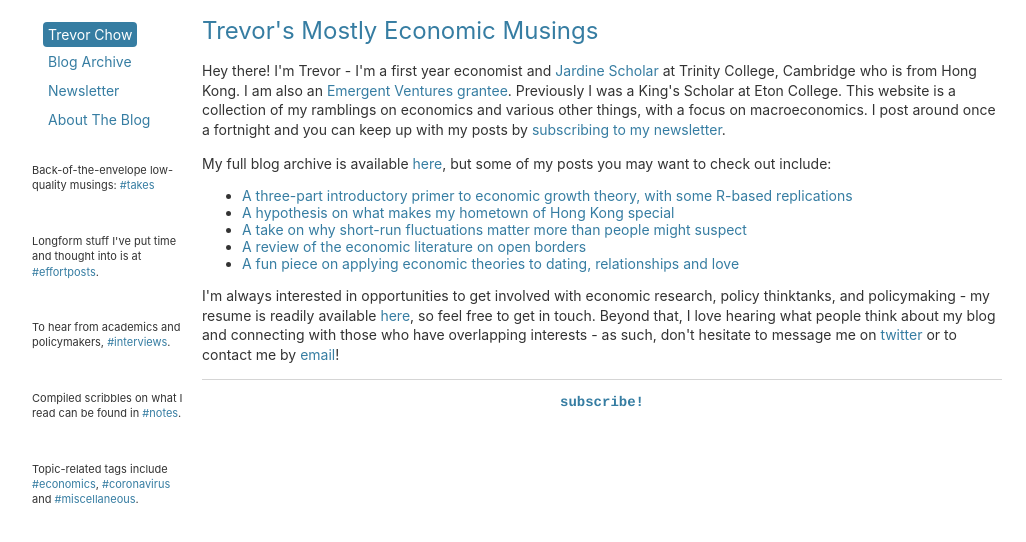
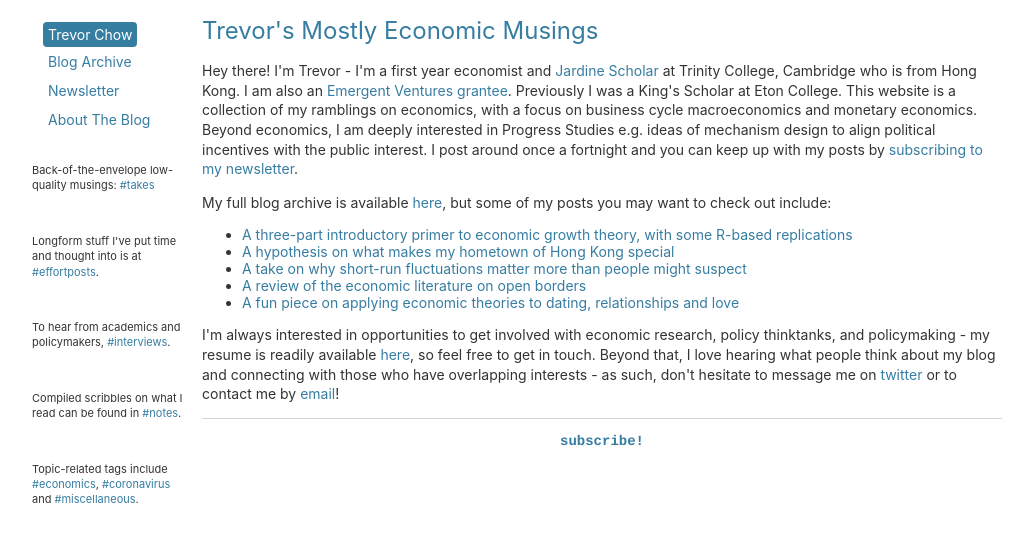
Before and after one commit to tmychow/tmychow.github.io, a Jekyll site: the page built from index.html, in a window 1280 px wide. Shown: the top 542 px of the page, without its empty margins (28-1054 px from the left). Built offline with Jekyll 4.4.1, drawn with Linux system fonts in a browser that asks for light colours.

Commit message:
Update index.html

```diff
--- a/index.html
+++ b/index.html
@@ -3,7 +3,7 @@
 title: Trevor's Mostly Economic Musings
 ---
 	<h1>{{ page.title }}</h1>
-	<p>Hey there! I'm Trevor - I'm a first year economist and <a href="http://jardine-foundation.org/">Jardine Scholar</a> at Trinity College, Cambridge who is from Hong Kong. I am also an <a href="https://tmychow.com/blog/2021/03/08/emergent-ventures">Emergent Ventures grantee</a>. Previously I was a King's Scholar at Eton College. This website is a collection of my ramblings on economics and various other things, with a focus on macroeconomics. I post around once a fortnight and you can keep up with my posts by <a href="https://buttondown.email/tmychow">subscribing to my newsletter</a>.</p>
+	<p>Hey there! I'm Trevor - I'm a first year economist and <a href="http://jardine-foundation.org/">Jardine Scholar</a> at Trinity College, Cambridge who is from Hong Kong. I am also an <a href="https://tmychow.com/blog/2021/03/08/emergent-ventures">Emergent Ventures grantee</a>. Previously I was a King's Scholar at Eton College. This website is a collection of my ramblings on economics, with a focus on business cycle macroeconomics and monetary economics. Beyond economics, I am deeply interested in Progress Studies e.g. ideas of mechanism design to align political incentives with the public interest. I post around once a fortnight and you can keep up with my posts by <a href="https://buttondown.email/tmychow">subscribing to my newsletter</a>.</p>
 	<p> My full blog archive is available <a href="https://tmychow.com/blog/">here</a>, but some of my posts you may want to check out include:</p>
 	<ul>
 		<li> <a href="https://tmychow.com/blog/2020/07/02/growth-a-primer-in-three-parts">A three-part introductory primer to economic growth theory, with some R-based replications</a> </li>
```
